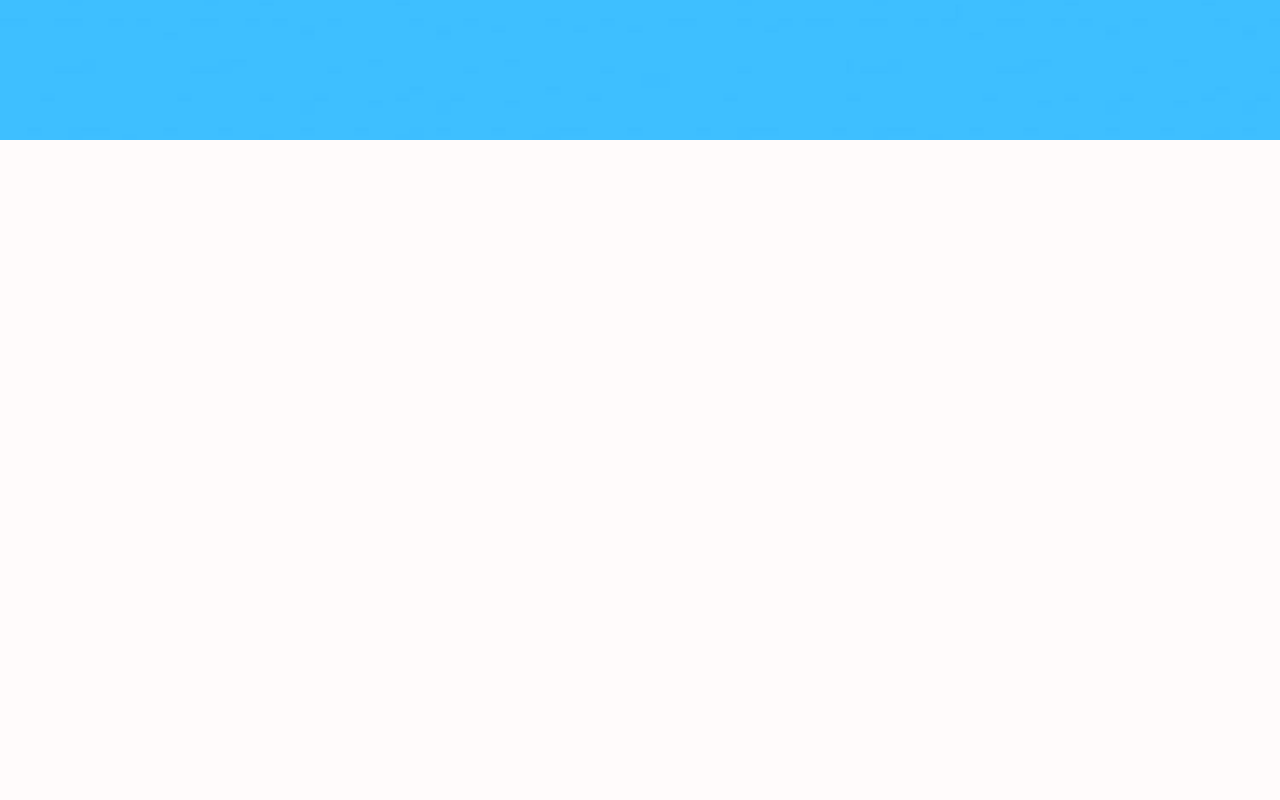
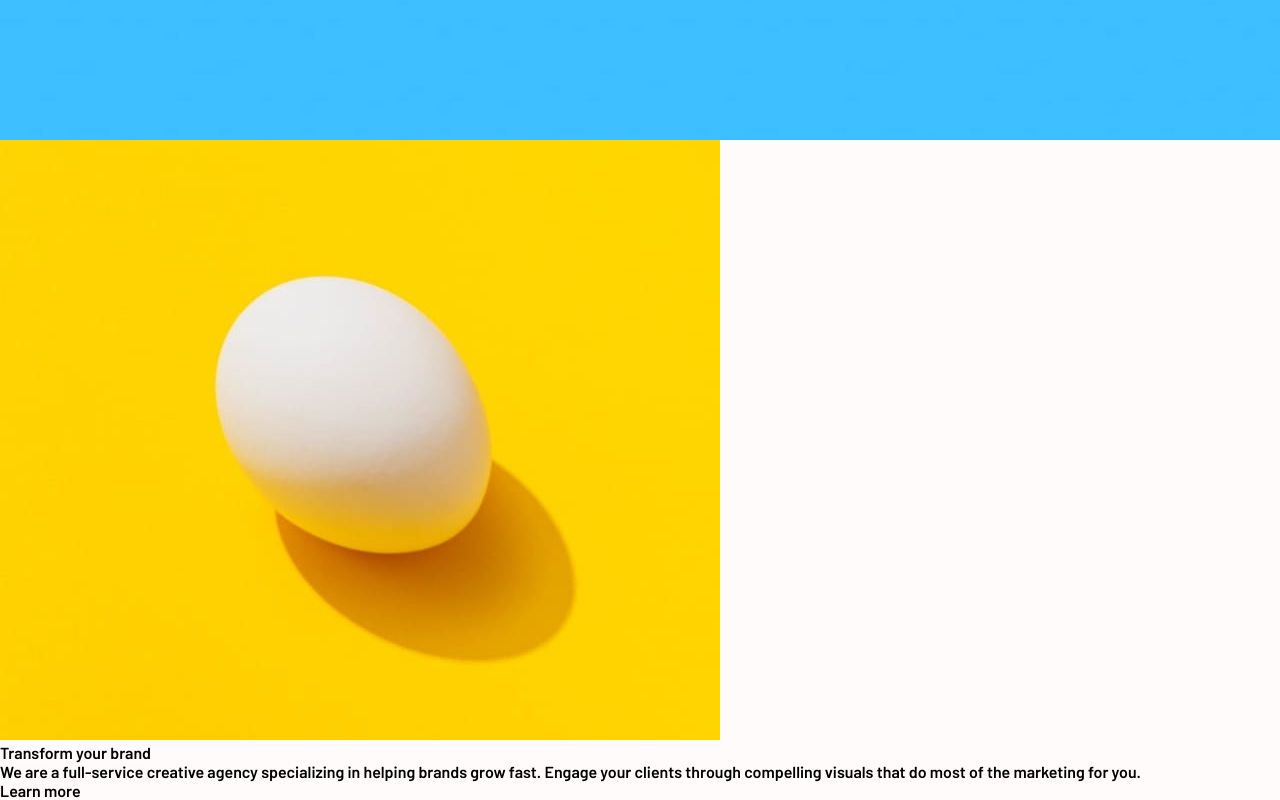
Before and after one commit to MatheusNoronhadaSilva/Sunnyside, a plain HTML site: page index.html in a window 1280 px wide. Shown: the part 500-1300 px from the top of the page. Before the commit the page ends 800 px from the top, so only its background shows below. Drawn offline with Linux system fonts and the light colour scheme.

Commit message:
Update index.html

```diff
--- a/index.html
+++ b/index.html
@@ -22,7 +22,21 @@
         </h1>
         <img class="arrow-down" src="./images/icon-arrow-down.svg" alt="">
     </header>
-    <main></main>
+    <main>
+        <section class="info">
+            <picture>
+                <source media="(min-width:465px)" srcset="./images/desktop/image-transform.jpg">
+                <img src="./images/mobile/image-transform.jpg" alt="">
+            </picture>
+            <div class="description">
+                <div class="description__title">Transform your brand</div>
+                <div class="description__text">We are a full-service creative agency specializing in helping brands grow fast. Engage your clients through compelling visuals that do most of the marketing for you.</div>
+                <div class="description__learn-more">Learn more
+                    <div class="line line-yellow"></div>
+                </div>
+            </div>
+        </section>
+    </main>
     <footer></footer>
 </body>
 </html>
```
